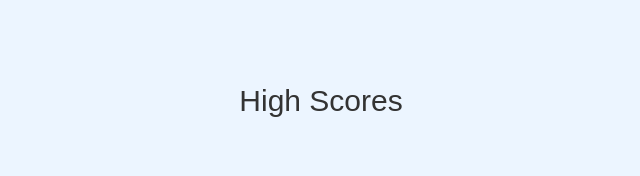
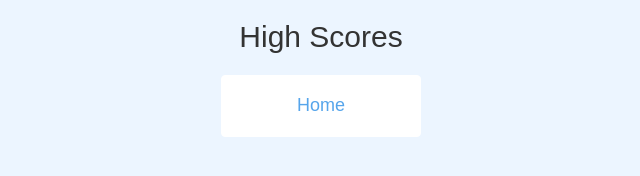
Before and after one commit to vishyvish3/Vishal, a plain HTML site: page Week 5/Day 4/highscores.html in a window 1280 px wide. Shown: the whole page, without its empty margins (319-959 px from the left). Drawn offline with nearby package versions, Linux system fonts and the light colour scheme.

Commit message:
generated dom elements using js with respective id and class

```diff
--- a/Week 5/Day 4/highscores.html
+++ b/Week 5/Day 4/highscores.html
@@ -1,6 +1,6 @@
 <html lang="en">
 <head>
-  <title>index</title>
+  <title>Highest Score</title>
   <meta charset="utf-8">
   <meta name="viewport" content="width=device-width, initial-scale=1">
   <link rel="stylesheet" href="https://maxcdn.bootstrapcdn.com/bootstrap/3.4.1/css/bootstrap.min.css">
@@ -35,15 +35,45 @@ padding-left:10px
 <body>
 
 
-<div style="margin-top:5%;" class="container">
-<div  class="row">
-<div style="text-align:center" class="col-md-12">
-<h2 id="score">High Scores</h2>
-<div style="font-size:25px; color:blue" id="highestlist"></div>
-</div>
-</div>
-</div>
+
 <script>
+//create dom elements
+var document_body = document.body;
+
+//create main container
+var container = document.createElement("div");
+container.setAttribute("class","container");
+
+//create row
+var row = document.createElement("div");
+row.setAttribute("class","row");
+
+//create col12
+var col12 = document.createElement("div");
+col12.setAttribute("class","col-md-12");
+col12.setAttribute("style","text-align:center");
+
+var heading = document.createElement("h2");
+heading.setAttribute("id","score");
+heading.innerHTML = "High Scores";
+
+var highestlist = document.createElement("div");
+highestlist.setAttribute("id","highestlist");
+highestlist.setAttribute("style","font-size:25px; color:blue");
+
+var home = document.createElement("a");
+home.setAttribute("id","goHome");
+home.setAttribute("href","index.html");
+home.setAttribute("class","btn btn-light");
+home.innerHTML = "Home"
+
+
+col12.append(heading, highestlist, home);
+row.append(col12);
+container.append(row);
+document_body.append(container);
+
+
 var div = document.getElementById("highestlist");
 var result = JSON.parse(localStorage.getItem('highestlist'));
 for(x in result)
```
